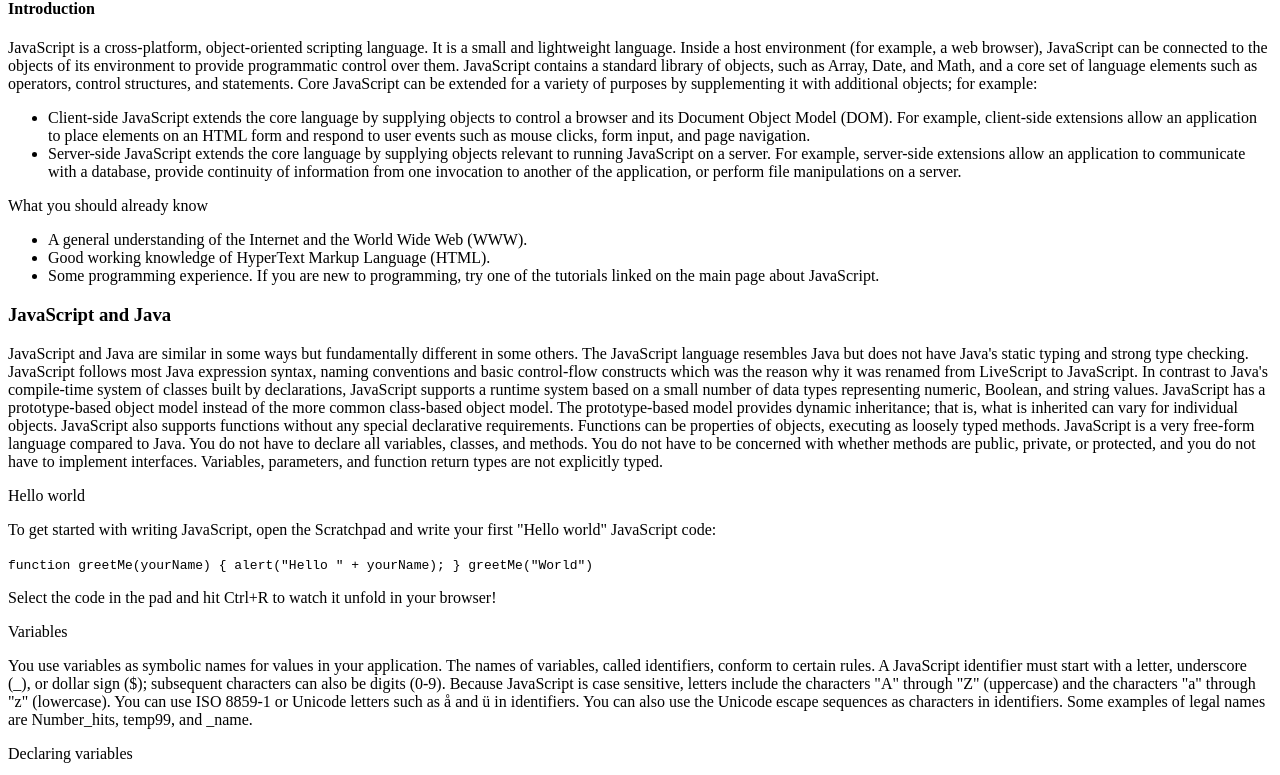
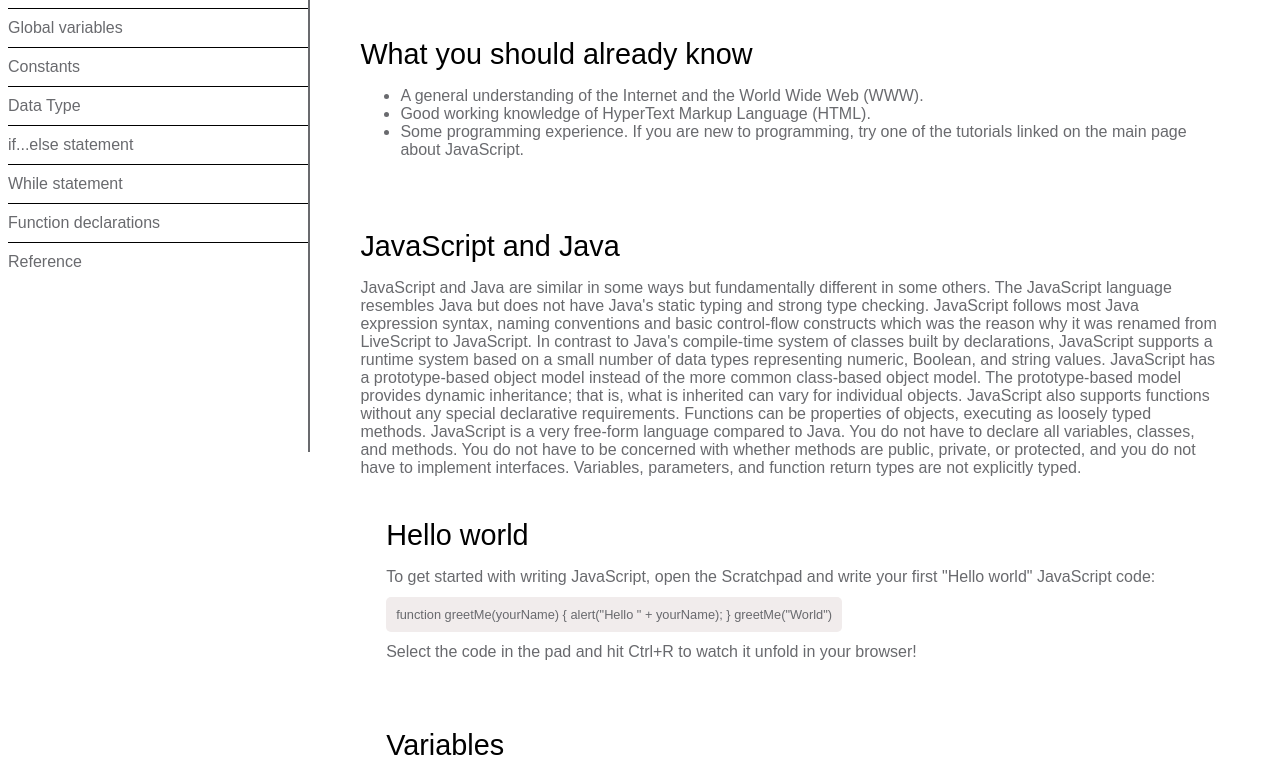
Before and after one commit to MariamOsman11/Technical-Documentation-Page, a plain HTML site: page index.html in a window 1280 px wide. Shown: the part 356-1131 px from the top of the page. Drawn offline with Linux system fonts and the light colour scheme.

Commit message:
modified style and html file

```diff
--- a/index.html
+++ b/index.html
@@ -4,6 +4,12 @@
     <meta charset="UTF-8" />
     <meta name="viewport" content="width=device-width, initial-scale=1.0" />
     <title>Document</title>
+    <link rel="stylesheet" type="text/css" href="style.css"/>
+
+    <link rel="preconnect" href="https://fonts.googleapis.com">
+    <link rel="preconnect" href="https://fonts.gstatic.com" crossorigin>
+    <link href="https://fonts.googleapis.com/css2?family=Open+Sans:wght@300&family=Poppins:ital,wght@0,600;1,200&display=swap" rel="stylesheet">
+
   </head>
   <body>
 
@@ -28,11 +34,9 @@
     </nav>
 
     <main id="main-doc">
-      <h3>Technical Documentation Page</h3>
-      <section class="main-section"></section>
       <section class="main-section">
         <header id="introduction">
-          <h4>Introduction</h4>
+          <header>Introduction</header>
         </header>
         <p>
           JavaScript is a cross-platform, object-oriented scripting language. It
@@ -63,10 +67,8 @@
         </p>
         </section>
         <section class="main-section" id="JavaScript_and_Java">
-        <p>
-            <header>
-                 <h3>JavaScript and Java</h3>
-                </header>
+
+            <header>JavaScript and Java </header>
 
             <p>JavaScript and Java are similar in some ways but fundamentally different in some others. The JavaScript language resembles Java but does not have Java's static typing and strong type checking. JavaScript follows most Java expression syntax, naming conventions and basic control-flow constructs which was the reason why it was renamed from LiveScript to JavaScript.
 
--- a/style.css
+++ b/style.css
@@ -0,0 +1,75 @@
+@import url('https://fonts.googleapis.com/css2?family=Poppins:ital,wght@0,600;1,200&display=swap');
+
+* {
+    font-family: sans-serif;
+    font-weight: normal;
+    color: #696a6e;
+}
+
+body {
+    background: #ffffff;
+    min-width: 300px;
+    font-family: sans-serif;
+}
+
+#navbar {
+    min-width: 300px;
+    position: fixed;
+    height: 100%;
+    background-color: #ffffff;
+    border-right: 2px solid;
+}
+
+#navbar header {
+    color: rgb(0, 0, 0);
+    font-size: 28.8px;
+    font-weight: thin;
+    margin: 25px;
+}
+
+#navbar ul {
+    overflow-x: auto;
+    overflow-y: hidden;
+    height: 100%;
+    padding: 0px;
+
+}
+
+#navbar ul li {
+    list-style: none;
+    position: relative;
+    width: 100%;
+    border-top: 1px solid black;
+    padding: 10px 0px;
+}
+
+#navbar ul li a {
+    text-decoration: none;
+    display: block;
+    cursor: pointer;
+}
+
+#main-doc {
+    padding: 25px;
+    margin-left: 300px;
+}
+
+header {
+    font-size: 28.8px;
+    font-weight: thin;
+    color: rgb(0, 0, 0);
+}
+
+code {
+    font-size: 12.8px;
+    background: #f1ecec;
+    padding: 10px;
+    border-radius: 5px 5px 5px 5px;
+    word-wrap: normal;
+    word-break: normal;
+    line-height: 2;
+}
+
+section {
+    padding: 3%;
+}
```
